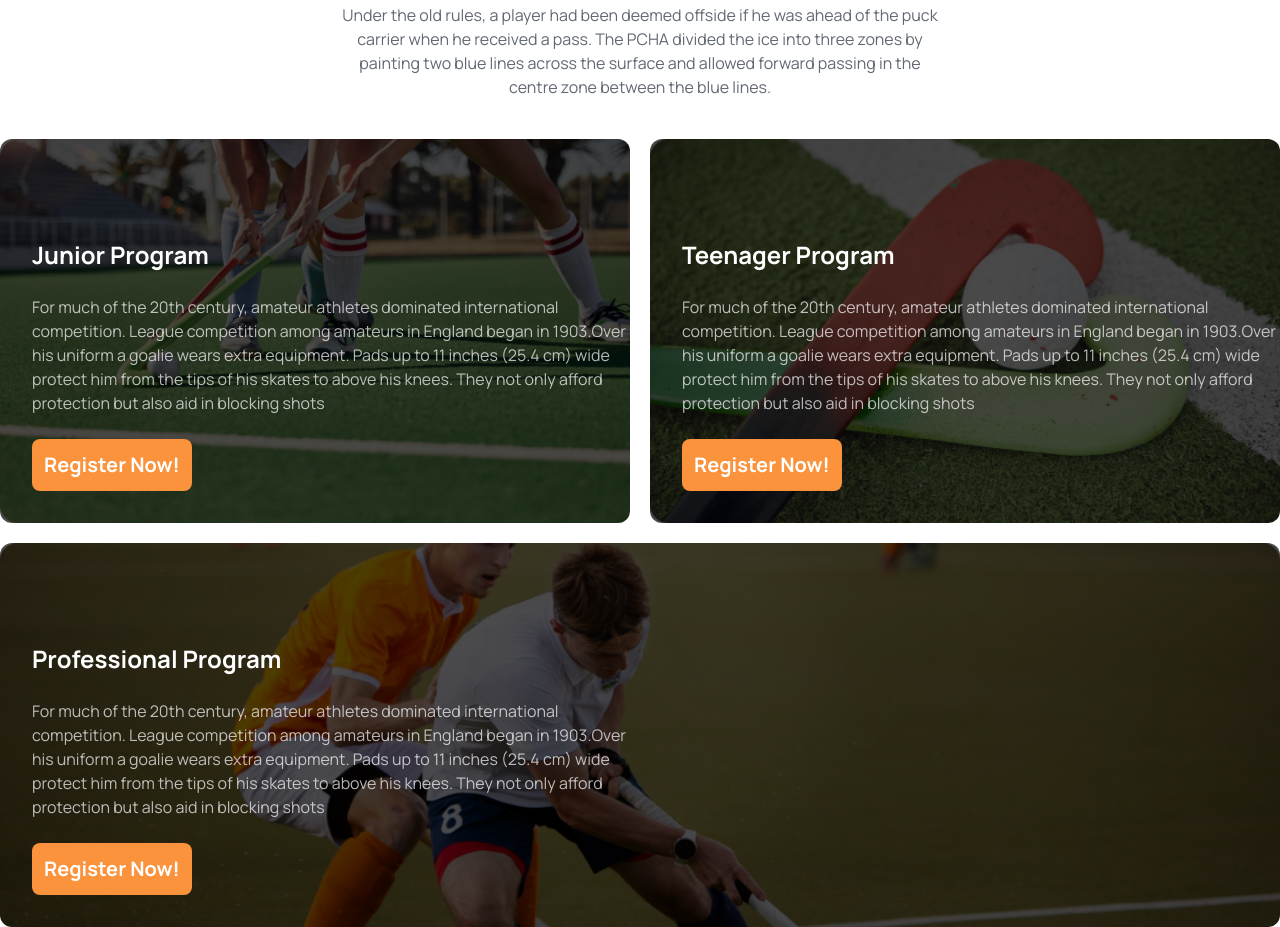
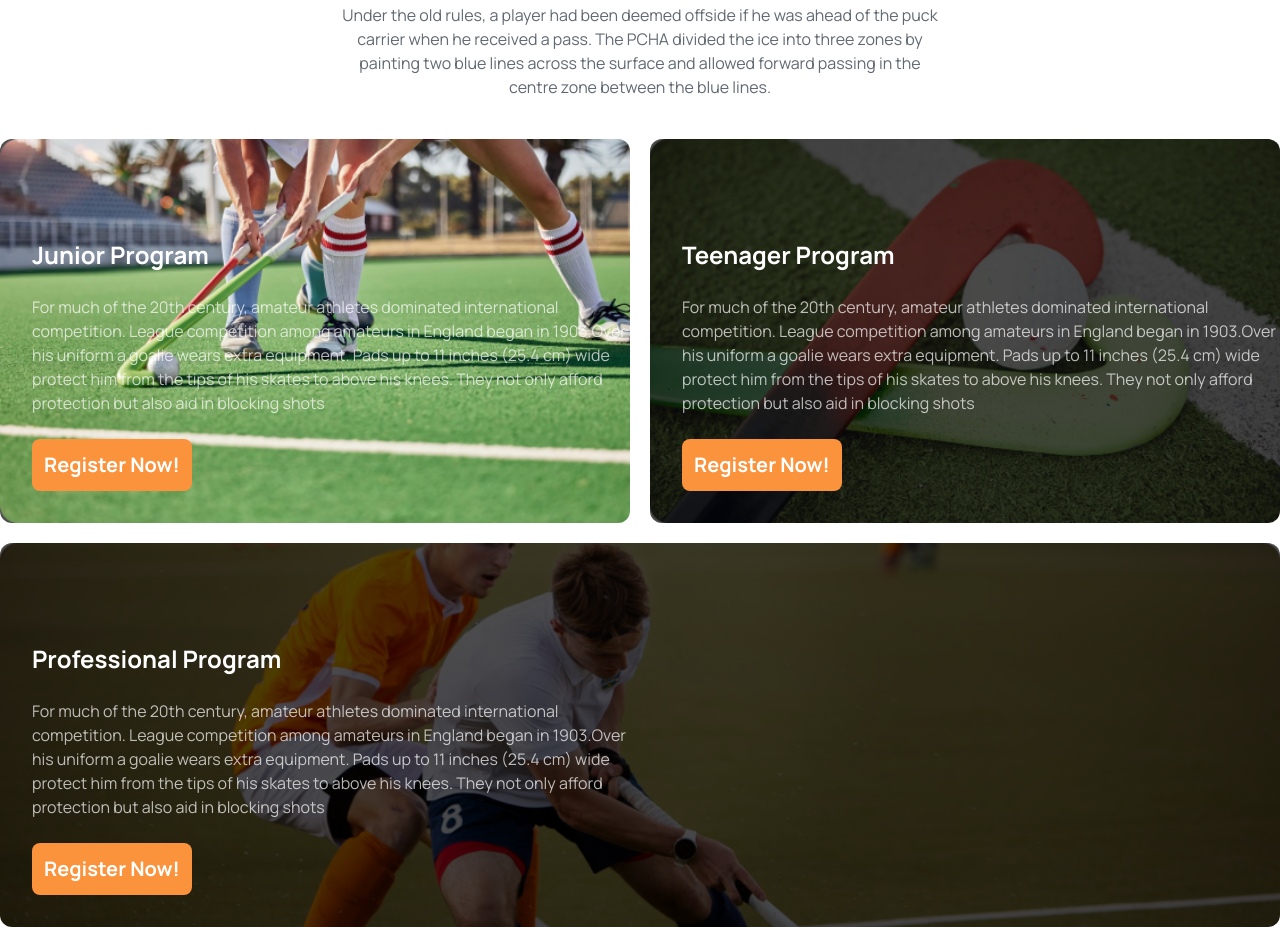
Before and after one commit to Muhammadshipon/A3-huckeys-website_2024, a plain HTML site: page index.html in a window 1280 px wide. Shown: the part 1273-2200 px from the top of the page. Drawn offline with nearby package versions, Linux system fonts and the light colour scheme.

Commit message:
some change

```diff
--- a/index.html
+++ b/index.html
@@ -164,7 +164,7 @@
 
             <div class="grid grid-cols-1 lg:grid-cols-2 gap-5">
 
-            <div class="lg:h-96 pt-5 bg-[linear-gradient(rgba(0,0,0,0.7),rgba(0,0,0,0.7)),url(images/3.png)] bg-cover text-white flex items-end rounded-xl">
+            <div class="lg:h-96 pt-5 bg-[url(images/3.png),linear-gradient(rgba(0,0,0,0.7),rgba(0,0,0,0.7));] bg-cover text-white flex items-end rounded-xl">
          <div class="text-left space-y-6 pl-8 pb-8">
           <h2 class="text-2xl font-bold">Junior Program</h2>
           <p class="opacity-70">For much of the 20th century, amateur athletes dominated international competition. League competition among amateurs in England began in 1903.Over his uniform a goalie wears extra equipment. Pads up to 11 inches (25.4 cm) wide protect him from the tips of his skates to above his knees. They not only afford protection but also aid in blocking shots</p>
```
